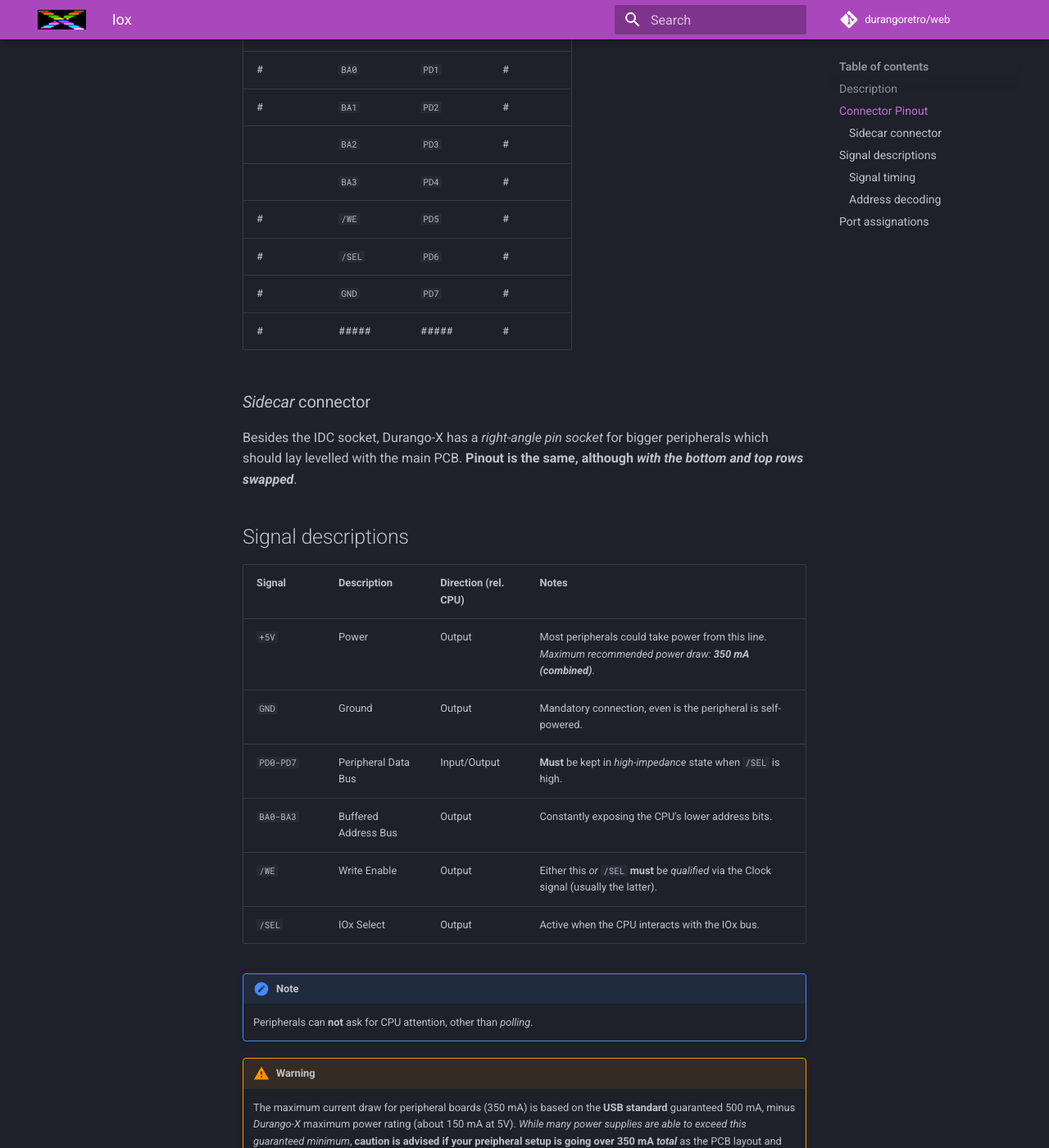
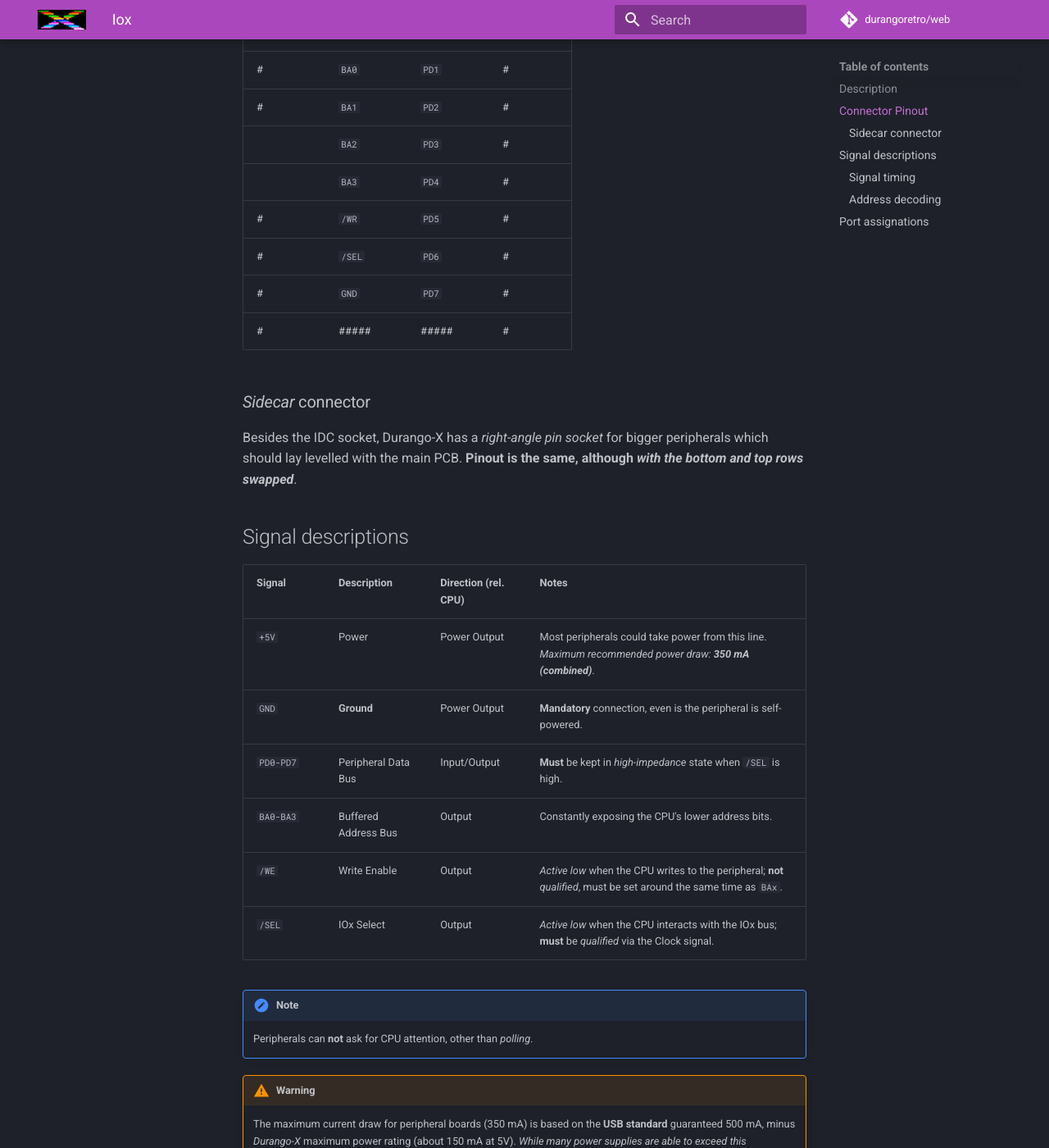
Before and after one commit to durangoretro/web, an MkDocs documentation site: the page built from docs/hard/bus/iox.md, in a window 1280 px wide and 1400 px high, scrolled down 916 px. Shown: the whole window at 82% size. Built offline with MkDocs 1.6.1 and Material for MkDocs 9.7.7, drawn with Linux system fonts in a browser that asks for light colours; comment, search, counter and statistics services are not loaded.

Commit message:
IOx R/W no longer qualified

```diff
--- a/docs/hard/bus/iox.md
+++ b/docs/hard/bus/iox.md
@@ -27,7 +27,7 @@ connectors for testing purposes. If a board has more than one _IOx_ socket, they
 | #| `BA1`  | `PD2` |#       |
 |  | `BA2`  | `PD3` |#       |
 |  | `BA3`  | `PD4` |#       |
-| #| `/WE`  | `PD5` |#       |
+| #| `/WR`  | `PD5` |#       |
 | #| `/SEL` | `PD6` |#       |
 | #| `GND`  | `PD7` |#       |
 | #| #####  | ##### |#       |
@@ -41,12 +41,12 @@ Besides the IDC socket, Durango-X has a _right-angle pin socket_ for bigger peri
 
 |Signal|Description|Direction (rel. CPU)|Notes|
 |------|-----------|--------------------|-----|
-|`+5V` |Power      |Output              |Most peripherals could take power from this line. _Maximum recommended power draw: **350 mA (combined)**_.|
-|`GND` |Ground     |Output              |Mandatory connection, even is the peripheral is self-powered.|
+|`+5V` |Power      |Power Output        |Most peripherals could take power from this line. _Maximum recommended power draw: **350 mA (combined)**_.|
+|`GND` |**Ground** |Power Output        |**Mandatory** connection, even is the peripheral is self-powered.|
 |`PD0-PD7`|Peripheral Data Bus|Input/Output|**Must** be kept in _high-impedance_ state when `/SEL` is high.|
 |`BA0-BA3`|Buffered Address Bus|Output  |Constantly exposing the CPU's lower address bits.|
-|`/WE` |Write Enable|Output             |Either this _or_ `/SEL` **must** be _qualified_ via the Clock signal (usually the latter).|
-|`/SEL`|IOx Select |Output              |Active when the CPU interacts with the IOx bus.
+|`/WE` |Write Enable|Output             |_Active low_ when the CPU writes to the peripheral; **not** _qualified_, must be set around the same time as `BAx`.|
+|`/SEL`|IOx Select |Output              |_Active low_ when the CPU interacts with the IOx bus; **must** be _qualified_ via the Clock signal.|
 
 !!! note
 
```
